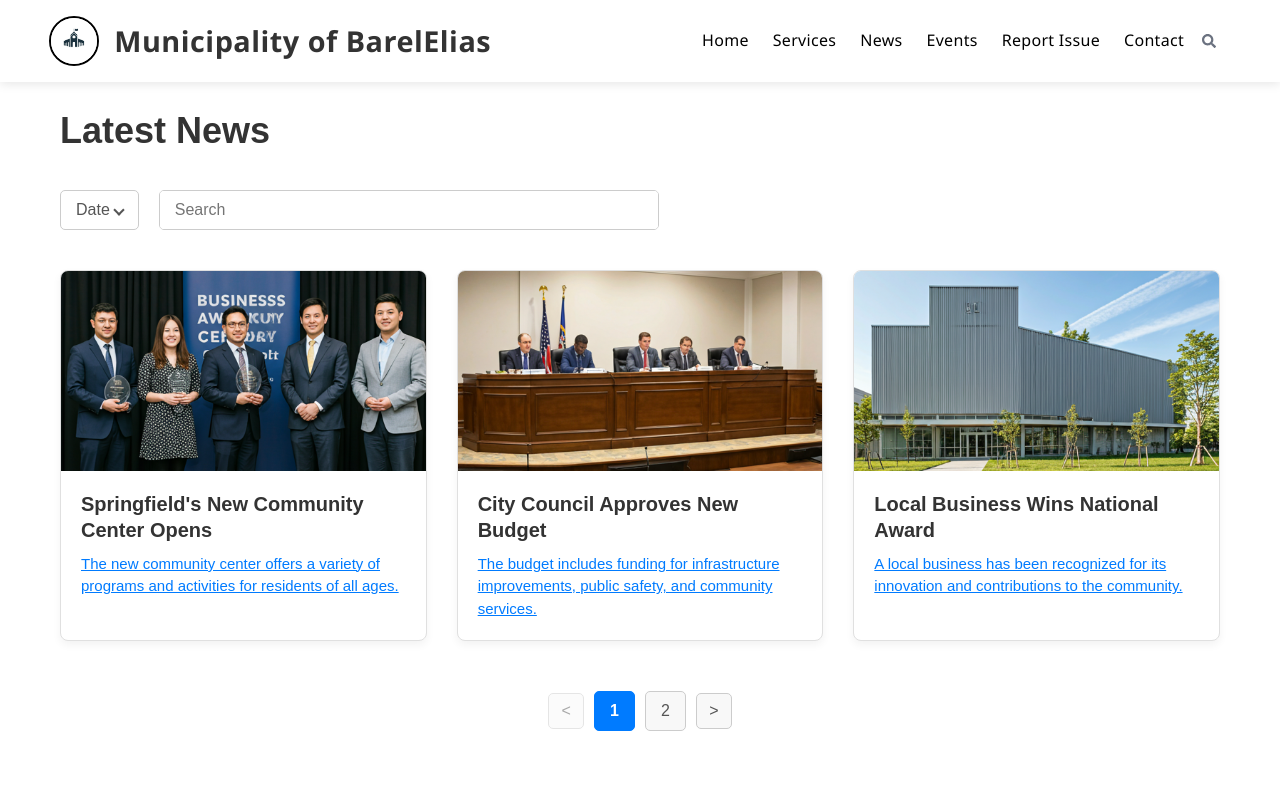
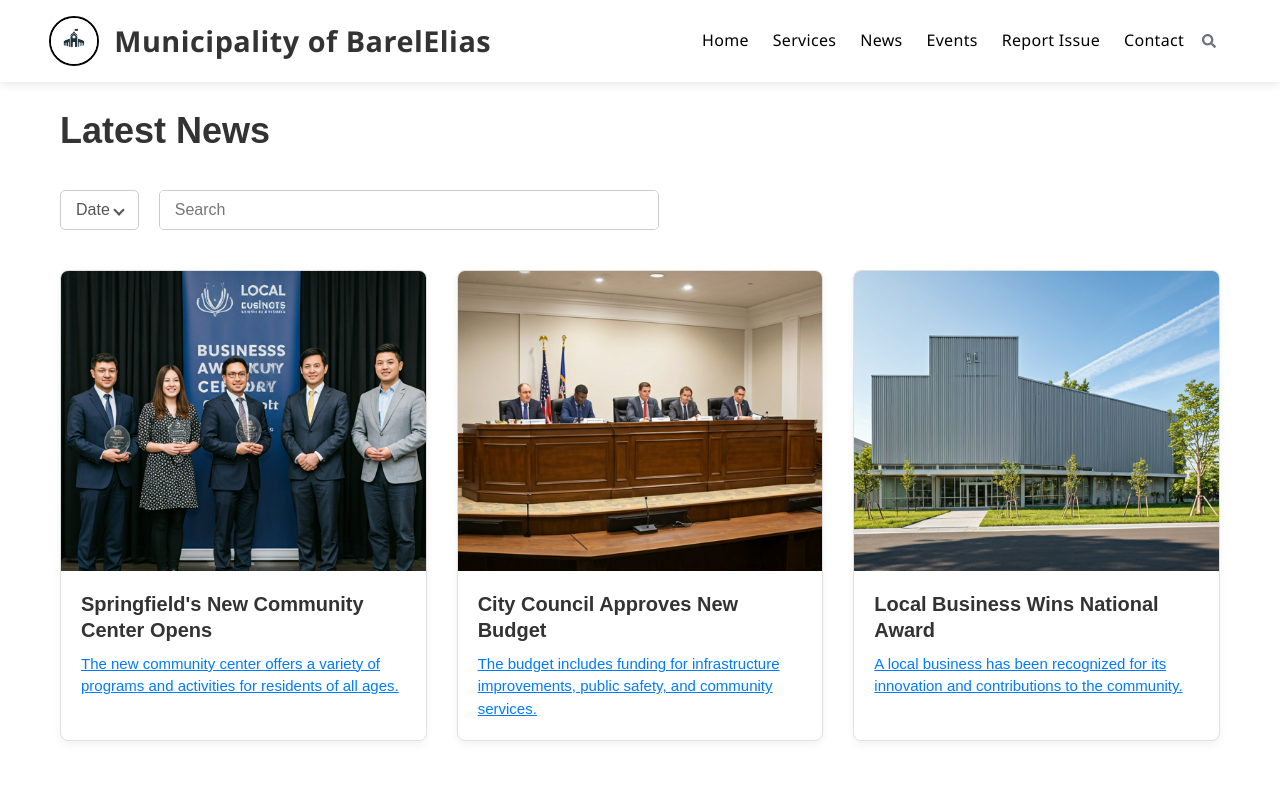
Before and after one commit to HadiJabr1/Municipality, a React (Vite) app in the folder municipality-project/: page /news in a window 1280 px wide. Shown: the top 789 px of the page. Built offline with nearby package versions, Linux system fonts and the light colour scheme.

Commit message:
add municipality-project

```diff
--- a/municipality-project/src/components/CityServices/CityServices.jsx
+++ b/municipality-project/src/components/CityServices/CityServices.jsx
@@ -1,4 +1,3 @@
-// src/components/CityServices/CityServices.jsx
 import React, { useState } from 'react';
 import './CityServices.css';
 import { FaSearch } from 'react-icons/fa';
--- a/municipality-project/src/components/News/News.css
+++ b/municipality-project/src/components/News/News.css
@@ -108,7 +108,7 @@ h1 {
 
 .news-card-image {
   width: 100%;
-  height: 200px;
+  height: 300px;
   object-fit: cover;
 }
 
@@ -253,7 +253,7 @@ h1 {
 
 .article-detail-image {
   width: 100%;
-  max-height: 500px;
+  height: 500px;
   object-fit: cover;
   border-radius: 5px;
 }
```
